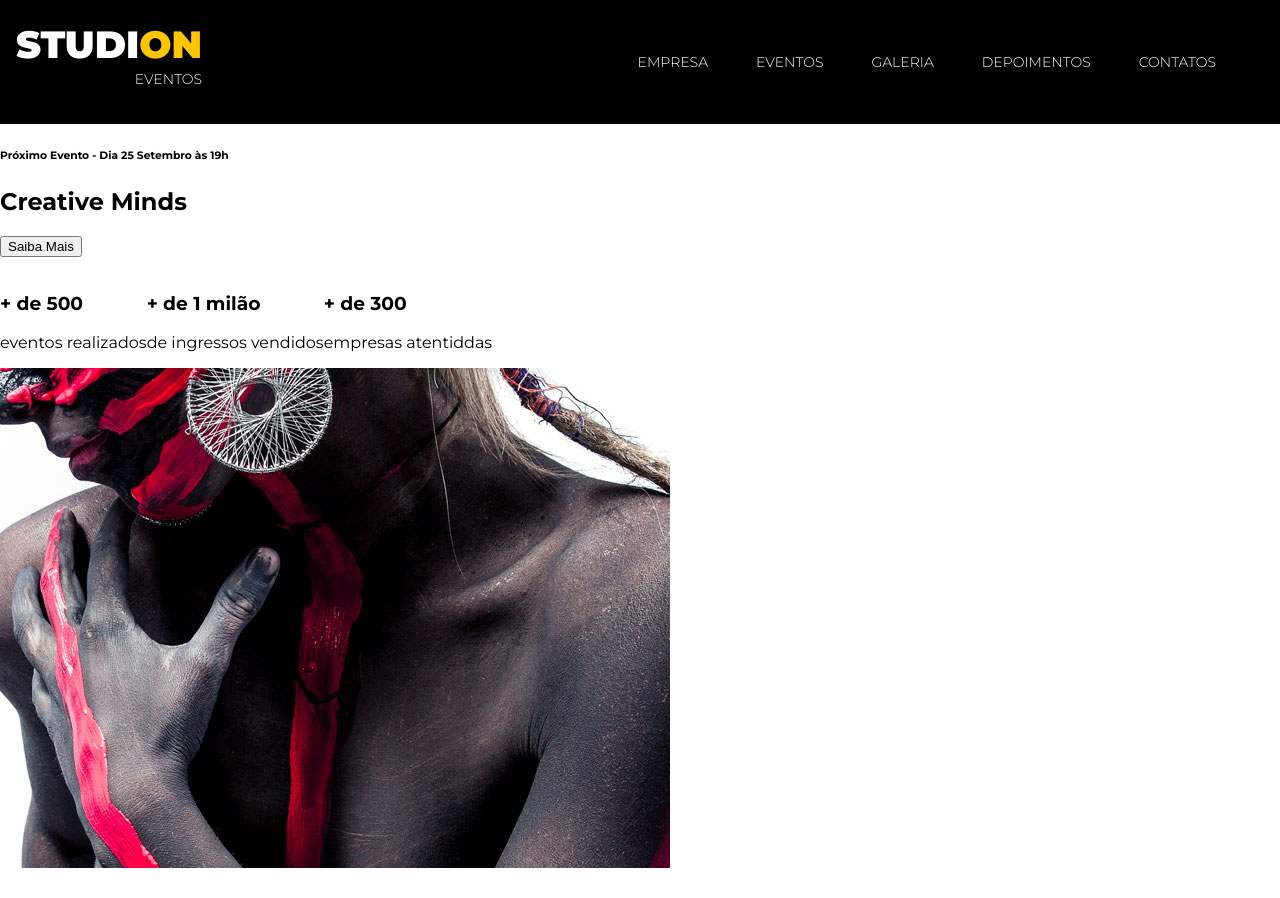
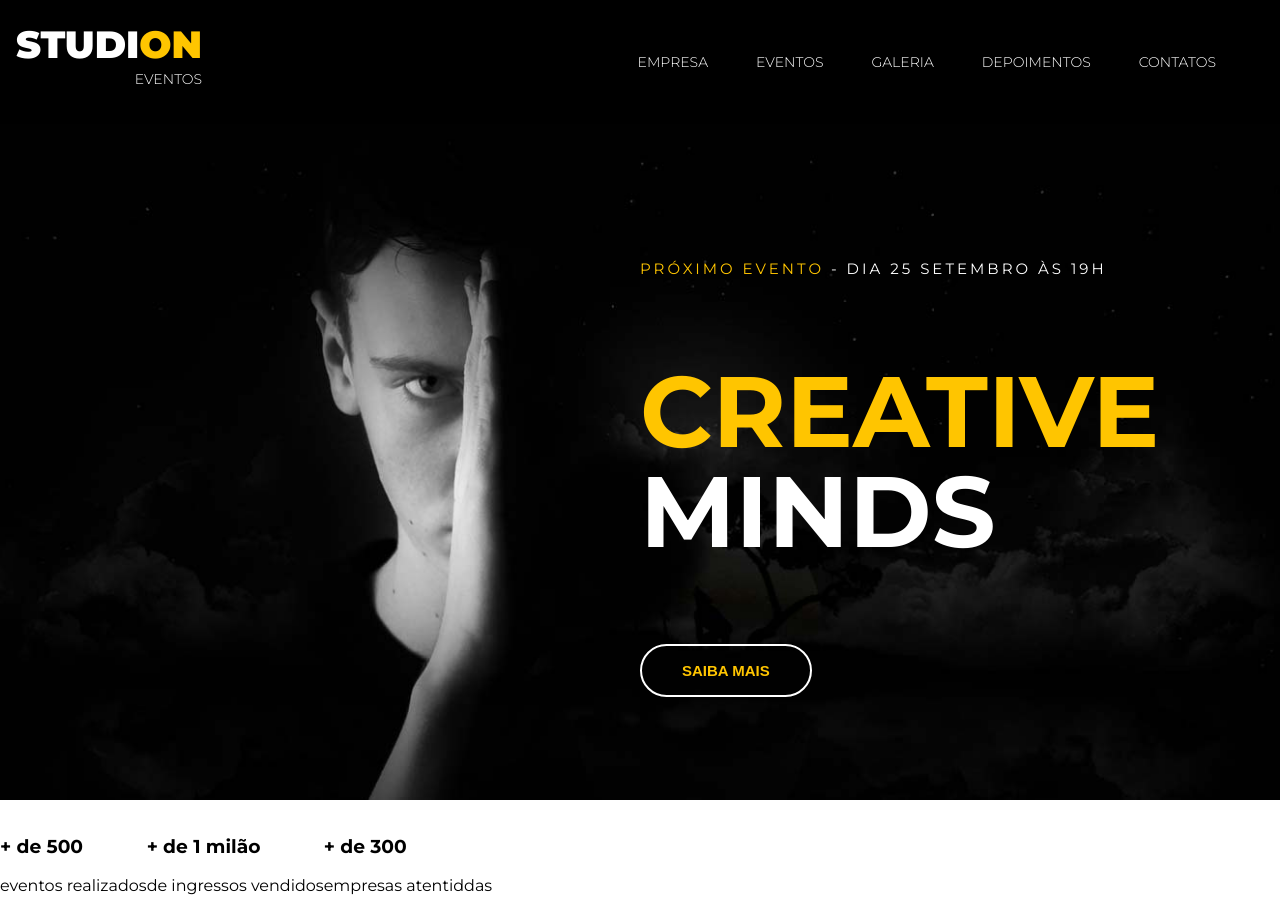
Before and after one commit to helloraquelsantana/Studion, a website: page src/index.html in a window 1280 px wide. Shown: the top 898 px of the page. Drawn offline with Linux system fonts and the light colour scheme.

Commit message:
feat(header): implemented header styles

```diff
--- a/src/index.html
+++ b/src/index.html
@@ -36,9 +36,13 @@
     <head>
       <div id="slider">
         <div class="slide">
-          <h6><span>Próximo Evento</span> - Dia 25 Setembro às 19h</h6>
-          <h2><span>Creative</span> Minds</h2>
-          <button>Saiba Mais</button>
+          <img class="slide__background-image" src="./images/banner.jpg" alt="Studion Banner"
+          />
+          <div class="slide__copy">
+            <h6><span class="copy--primary">Próximo Evento</span> - Dia 25 Setembro às 19h</h6>
+            <h2><span class="copy--primary">Creative</span>Minds</h2>
+            <button class="btn btn--slide">Saiba Mais</button>
+          </div>
         </div>
       </div>
     </head>
--- a/src/style.css
+++ b/src/style.css
@@ -5,9 +5,11 @@
 }
 
 :root {
-    --color-primary: #ffc500;
     font-family: "Montserrat", sans-serif;
     font-size: 16px;
+    --color-primary: #ffc500;
+    --default-padding: 1rem;
+
 }
 
 body {
@@ -23,6 +25,7 @@ ul {
 
 .navbar {
     position: fixed;
+    z-index: 1;
     display: grid;
     grid-template-columns: 1fr 9fr;
     align-items: center;
@@ -74,3 +77,64 @@ ul {
 .copy--primary {
     color: var(--color-primary);
 }
+
+#slider {
+    background-color: #000;
+    color: #fff;
+}
+
+.slide {
+    position: relative;
+    height: calc(100vh - 7.75rem);
+}
+
+.slide__background-image {
+    width: 100%;
+    height: 100%;
+    object-fit: cover;
+    object-position: center;
+}
+
+.slide__copy {
+    position: absolute;
+    top: 6.25rem;
+    left: 50vw;
+}
+
+.slide__copy h6 {
+    font-size: .9375rem;
+    font-weight: 400;
+    text-transform: uppercase;
+    letter-spacing: .1875rem;
+}
+
+.slide__copy h2{
+    font-size: 6.25rem;
+    text-transform: uppercase;
+    line-height: 6.25rem;
+}
+
+.slide__copy h2 span {
+    display: block;
+}
+
+.btn {
+    cursor: pointer;
+    padding: 1rem 2.5rem;
+    border: .125rem solid #fff;
+    border-radius: 5rem;
+    color: var(--color-primary);
+    background: unset;
+    font-size: .9375rem;
+    font-weight: 700;
+    text-transform: uppercase;
+    transition: 0.5s all ease;
+}
+
+.btn:hover,
+.btn:active,
+.btn:focus {
+    border-color: var(--color-primary);
+    background-color: var(--color-primary);
+    color: #fff;
+}
```
